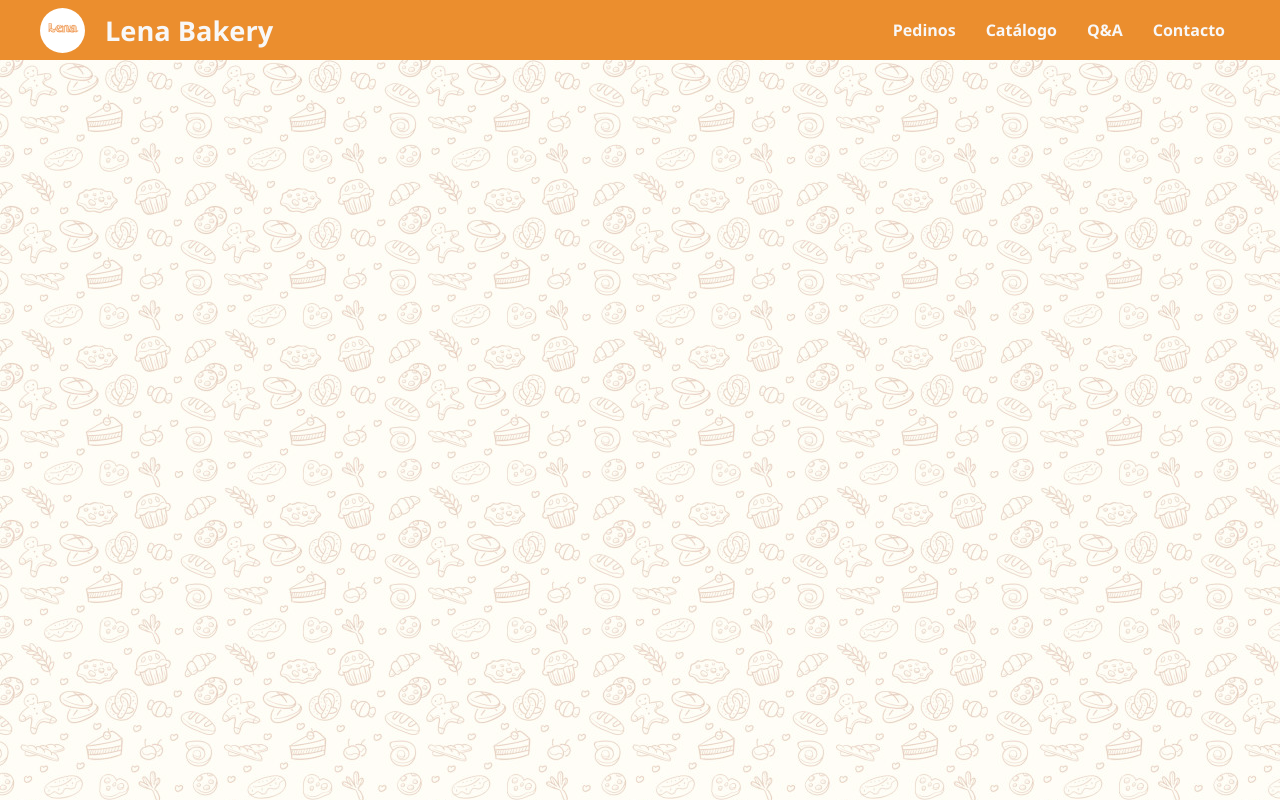
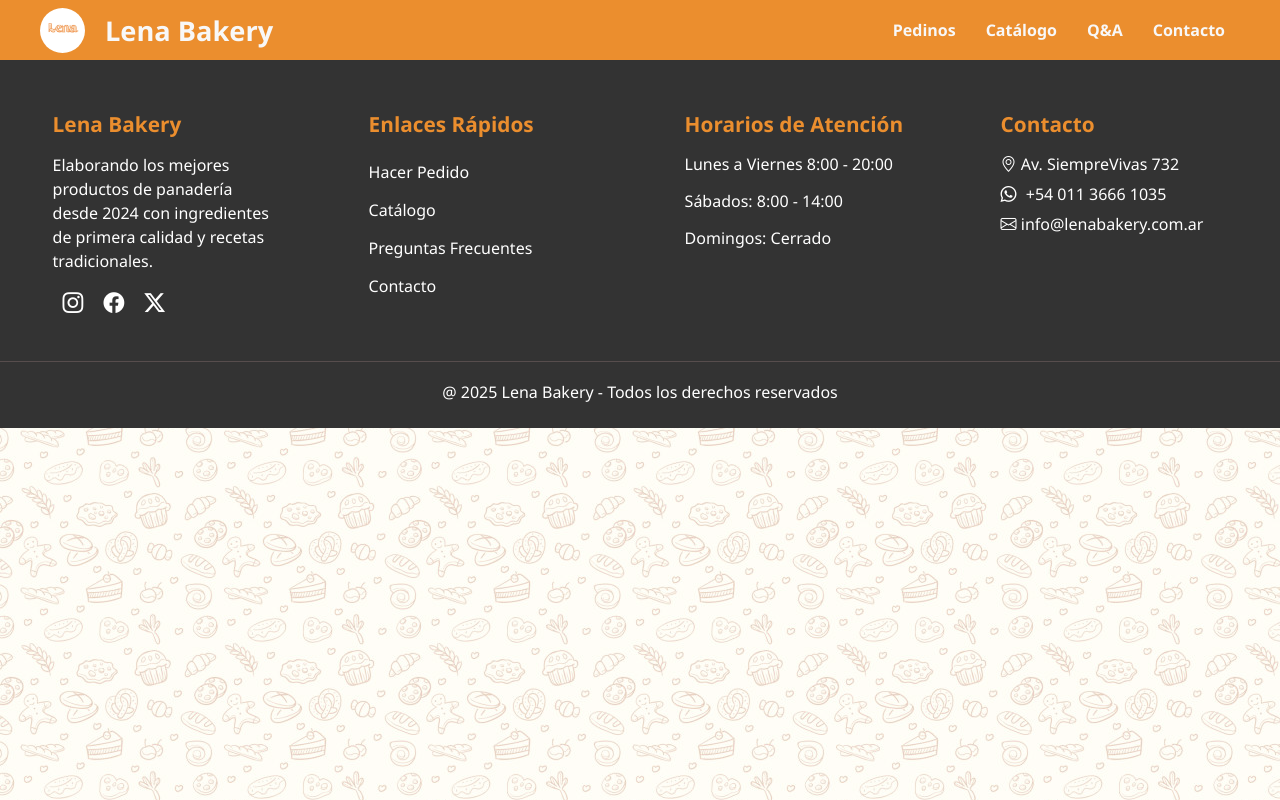
Before and after one commit to nunezjorgepy/Lena-Bakery, a React (Vite) app: page / in a window 1280 px wide. Built offline with nearby package versions, Linux system fonts and the light colour scheme.

Commit message:
Solucionado el problema de no mostrar las páginas. No había importado el Header, por lo que no lo reconocía y no mostraba nada. Debería haber revisado la consola, seguramente figuraba el error

```diff
--- a/src/App.jsx
+++ b/src/App.jsx
@@ -4,16 +4,18 @@ import './App.css';
 import BuyPage from './pages/BuyPage';
 import HomePage from './pages/HomePage';
 import ContactPage from './pages/ContactPage';
-import FAQPage from './pages/ContactPage';
+import FAQPage from './pages/FAQPage';
+import CatalogoPage from './pages/CatalogoPage';
 
 function App() {
 
   return (
     <Routes>
       <Route path='/' element={<HomePage />} />
+      <Route path='/buy' element={<BuyPage />} />
+      <Route path='/catalogo' element={<CatalogoPage />} />
+      <Route path='/faq' element={<FAQPage />} />
       <Route path='/contact' element={<ContactPage />} />
-      <Route path='/buy' element={<BuyPage />} />
-      <Route path='/faq' element={<FAQPage />} />
     </Routes>
   )
 }
--- a/src/components/FooterComponent.jsx
+++ b/src/components/FooterComponent.jsx
@@ -31,9 +31,9 @@ function FooterComponent() {
                 <div className="grid-column grid-column-links">
                     <h3 className='footer-h3'>Enlaces Rápidos</h3>
                     <Link className="footer-enlaces" to={'/buy'} target='_blank'>Hacer Pedido</Link>
-                    <Link className="footer-enlaces" to={'/contact'} target='_blank'>Catálogo</Link>
-                    <Link className="footer-enlaces">Preguntas Frecuentes</Link>
-                    <Link className="footer-enlaces">Contacto</Link>
+                    <Link className="footer-enlaces" to={'/catalogo'} target='_blank'>Catálogo</Link>
+                    <Link className="footer-enlaces" to={'/faq'} target='_blank'>Preguntas Frecuentes</Link>
+                    <Link className="footer-enlaces" to={'/contact'} target='_blank'>Contacto</Link>
                 </div>
 
                 {/* Horarios de atención */}
--- a/src/pages/CatalogoPage.jsx
+++ b/src/pages/CatalogoPage.jsx
@@ -1,10 +1,13 @@
-
+import FooterComponent from "../components/FooterComponent"
+import HeaderComponent from "../components/HeaderComponent"
 
 function CatalogoPage() {
   return (
     <>
         <HeaderComponent />
         <div>Catálogo</div>
+
+        <FooterComponent />
     </>
   )
 }
--- a/src/pages/ContactPage.jsx
+++ b/src/pages/ContactPage.jsx
@@ -1,10 +1,13 @@
-
+import FooterComponent from "../components/FooterComponent"
+import HeaderComponent from "../components/HeaderComponent"
 
 function ContactPage() {
   return (
     <>
         <HeaderComponent />
         <div>Contacto</div>
+
+        <FooterComponent />
     </>
   )
 }
--- a/src/pages/FAQPage.jsx
+++ b/src/pages/FAQPage.jsx
@@ -1,3 +1,4 @@
+import FooterComponent from "../components/FooterComponent"
 import HeaderComponent from "../components/HeaderComponent"
 
 
@@ -6,6 +7,7 @@ function FAQPage() {
     <>
         <HeaderComponent />
         <div>FAQPage</div>
+        <FooterComponent />
     </>
   )
 }
--- a/src/pages/HomePage.jsx
+++ b/src/pages/HomePage.jsx
@@ -1,3 +1,4 @@
+import FooterComponent from "../components/FooterComponent"
 import HeaderComponent from "../components/HeaderComponent"
 
 
@@ -5,6 +6,8 @@ function HomePage() {
   return (
     <>
       <HeaderComponent />
+
+      <FooterComponent />
     </>
   )
 }
```
